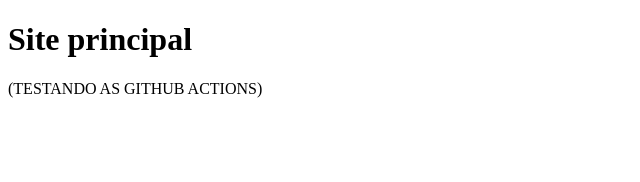
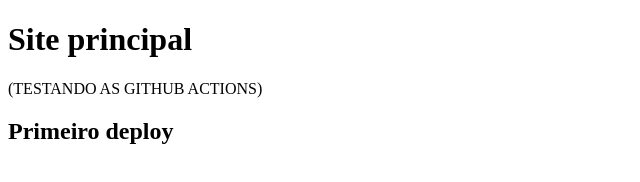
Before and after one commit to Daniel02md/AngleMusic, a plain HTML site: page index.html in a window 1280 px wide. Shown: the whole page, without its empty margins (0-640 px from the left). Drawn offline with Linux system fonts and the light colour scheme.

Commit message:
First Deploy

```diff
--- a/index.html
+++ b/index.html
@@ -9,5 +9,7 @@
 <body>
     <h1>Site principal</h1>
     (TESTANDO AS GITHUB ACTIONS)
+
+    <h2>Primeiro deploy</h2>
 </body>
 </html>
```
Also changed, not shown: 1 other file.
